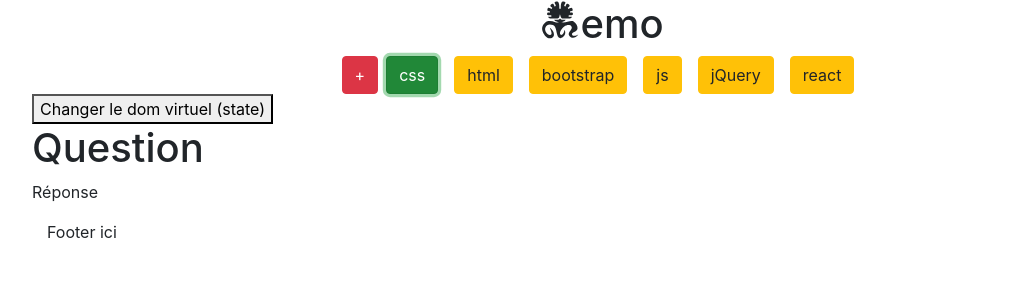
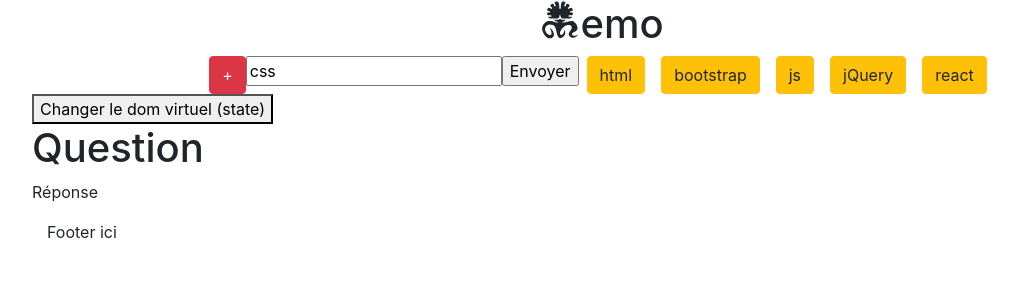
Before and after one commit to yvandouenel/PRF03, a React (Create React App) app in the folder react/memo/: page / in a window 1280 px wide. Both pictures are taken after a click on the button "css". Shown: the top 300 px of the page, without its empty margins (38-1056 px from the left). Built offline with nearby package versions, Linux system fonts and the light colour scheme.

Commit message:
term avec un formulaire de modification.

```diff
--- a/react/memo/src/components/Term.jsx
+++ b/react/memo/src/components/Term.jsx
@@ -8,24 +8,35 @@ class Term extends Component {
             return "btn ml-2 mr-2 btn-success";
         } else return "btn ml-2 mr-2 btn-warning"; */
         // opérateur ternaire
-        const classes = "btn ml-2 mr-2 ";
         return ((this.props.term.selected)
-            ? classes + "btn-success"
-            : classes + "btn-warning");
+            ? "btn-success"
+            : "btn-warning");
     }
-    render() {
-        return (
+    dumpTermButtonOrForm = () => {
+        if (this.props.term.selected) {
+            return (
+                <form onSubmit={this.handleSubmit}>
+                    <label>
+                        <input type="text" value={this.props.term.name} onChange={this.handleChange} />
+                    </label>
+                    <input type="submit" value="Envoyer" />
+                </form>
+            );
+        } else return (
             <button
                 onClick={
                     e => {
                         this.props.onClickTerm(e, this.props.index);
                     }
                 }
-                className={this.dumpTermClass()}>
+                className={"btn ml-2 mr-2 btn-warning"}>
                 {this.props.term.name}
             </button>
         );
     }
+    render() {
+        return (<>{this.dumpTermButtonOrForm()}</>);
+    }
 }
 
 export default Term;
```
